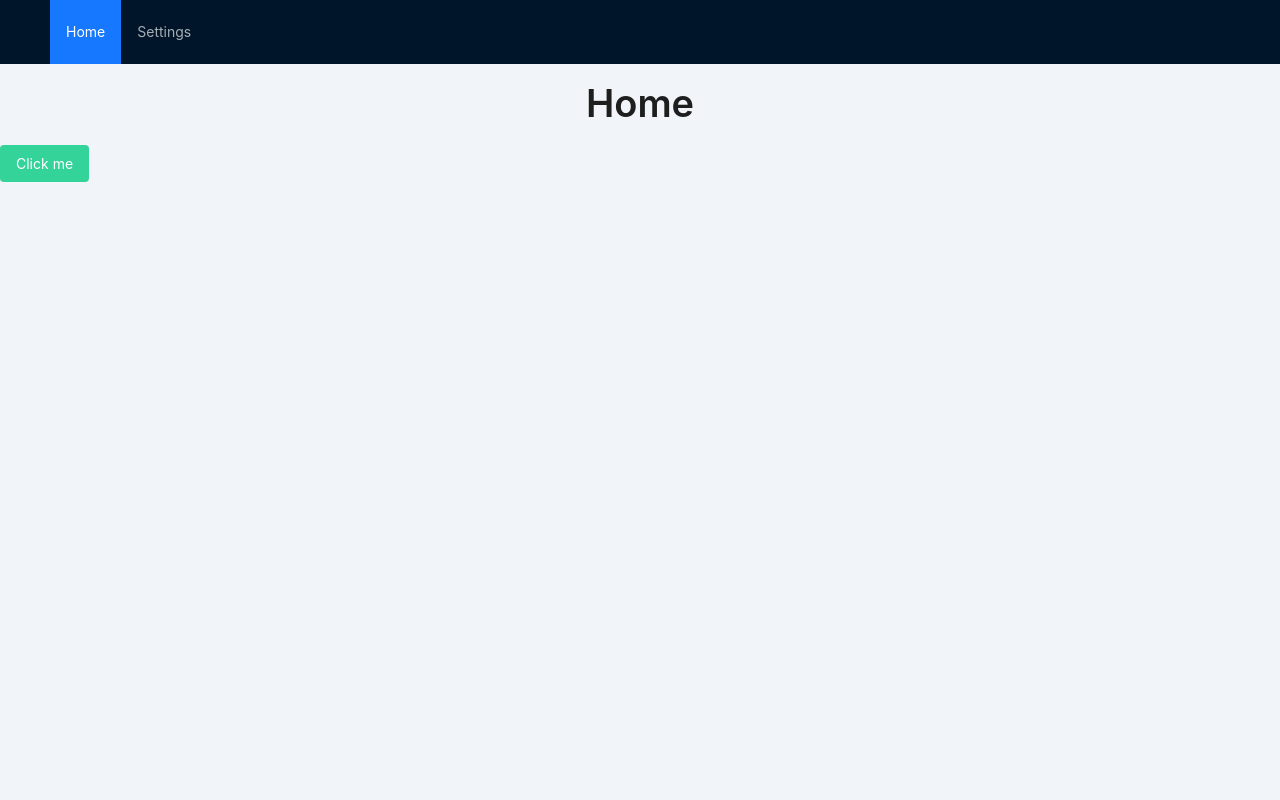
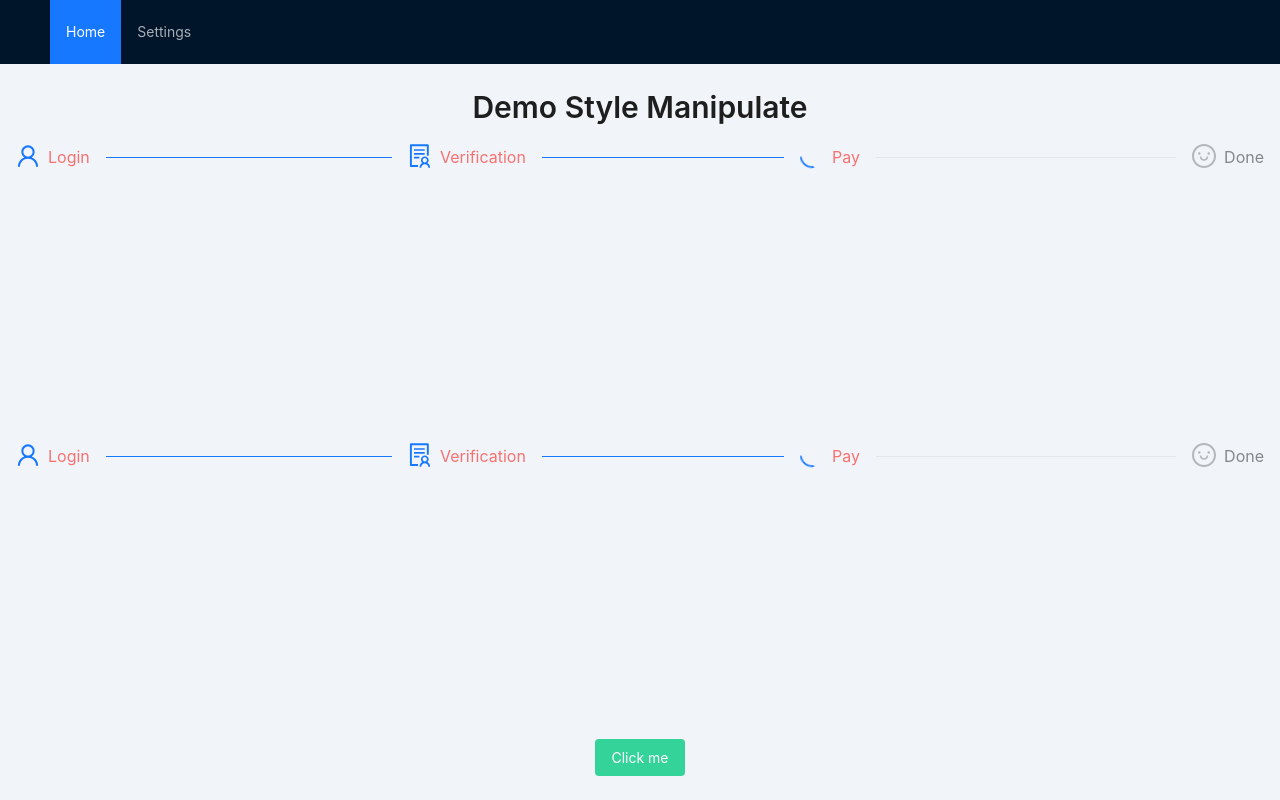
Before and after one commit to tvhoang91/starter-react, a React (Vite) app: page / in a window 1280 px wide. Built offline with nearby package versions, Linux system fonts and the light colour scheme.

Commit message:
demo some css solution

```diff
--- a/src/components/layout/AppLayout.tsx
+++ b/src/components/layout/AppLayout.tsx
@@ -9,7 +9,7 @@ function AppLayout() {
   return (
     <Layout className="h-screen">
       <AppHeader />
-      <Content className="bg-slate-100 py-4">
+      <Content className="bg-slate-100 px-4 py-6">
         <Outlet />
       </Content>
     </Layout>
--- /dev/null
+++ b/src/components/layout/PageContainer.tsx
@@ -0,0 +1,5 @@
+function PageContainer({ children }: { children: React.ReactNode }) {
+  return <div className="flex h-full flex-col items-center">{children}</div>;
+}
+
+export default PageContainer;
--- /dev/null
+++ b/src/components/pages/home/DemoSteps.tsx
@@ -0,0 +1,34 @@
+import { LoadingOutlined, SmileOutlined, SolutionOutlined, UserOutlined } from '@ant-design/icons';
+import { Steps, StepsProps } from 'antd';
+
+function DemoSteps(props: StepsProps) {
+  return (
+    <Steps
+      {...props}
+      items={[
+        {
+          title: 'Login',
+          status: 'finish',
+          icon: <UserOutlined />,
+        },
+        {
+          title: 'Verification',
+          status: 'finish',
+          icon: <SolutionOutlined />,
+        },
+        {
+          title: 'Pay',
+          status: 'process',
+          icon: <LoadingOutlined />,
+        },
+        {
+          title: 'Done',
+          status: 'wait',
+          icon: <SmileOutlined />,
+        },
+      ]}
+    ></Steps>
+  );
+}
+
+export default DemoSteps;
--- /dev/null
+++ b/src/components/pages/home/Home.module.css
@@ -0,0 +1,7 @@
+.homeSteps {
+  :global .ant-steps-item:not(.ant-steps-item-wait) {
+    .ant-steps-item-title {
+      @apply text-red-400 !important;
+    }
+  }
+}
--- a/src/components/pages/home/Home.tsx
+++ b/src/components/pages/home/Home.tsx
@@ -1,13 +1,52 @@
-import { Typography } from 'antd';
+import PageContainer from '@src/components/layout/PageContainer';
+import { ConfigProvider, Typography } from 'antd';
+import clsx from 'clsx';
+import { useState } from 'react';
+
+import DemoSteps from './DemoSteps';
+import classes from './Home.module.css';
 
 const { Title } = Typography;
 
+/**
+ * className tailwindcss
+ * antd ConfigProvider
+ * className css module
+ * clsx library
+ * btn global style
+ */
 function Home() {
+  const [isHightlighted, setIsHightlighted] = useState(false);
+
   return (
-    <>
-      <Title className="text-center">Home</Title>
-      <button className="btn">Click me</button>
-    </>
+    <PageContainer>
+      <Title level={2} className="text-center">
+        Demo Style Manipulate
+      </Title>
+
+      <ConfigProvider
+        theme={{
+          components: {
+            Steps: {
+              colorText: '#f87171',
+            },
+          },
+        }}
+      >
+        <DemoSteps className="flex-1" />
+      </ConfigProvider>
+
+      <DemoSteps className={`flex-1 ${classes.homeSteps}`} />
+
+      <button
+        className={clsx('btn flex-none', {
+          'border-white outline outline-1 outline-offset-2 outline-emerald-600': isHightlighted,
+        })}
+        onClick={() => setIsHightlighted((bool) => !bool)}
+      >
+        Click me
+      </button>
+    </PageContainer>
   );
 }
 
--- /dev/null
+++ b/src/styles/_globalComponents.css
@@ -0,0 +1,4 @@
+.btn {
+  @apply rounded bg-emerald-400 px-4 py-2 text-white;
+  @apply hover:bg-emerald-500;
+}
--- /dev/null
+++ b/src/styles/common/layout.module.css
@@ -0,0 +1,3 @@
+.pageContainer {
+  @apply h-full rounded bg-white;
+}
--- a/src/styles/index.css
+++ b/src/styles/index.css
@@ -2,7 +2,4 @@
 @import 'tailwindcss/components';
 @import 'tailwindcss/utilities';
 
-.btn {
-  @apply rounded bg-emerald-400 px-4 py-2 text-white !important;
-  @apply hover:bg-emerald-500 !important;
-}
+@import './_globalComponents.css';
--- a/vite.config.ts
+++ b/vite.config.ts
@@ -1,7 +1,11 @@
 import react from '@vitejs/plugin-react';
+import path from 'path';
 import { defineConfig } from 'vite';
 
 // https://vitejs.dev/config/
 export default defineConfig({
   plugins: [react()],
+  resolve: {
+    alias: [{ find: '@src', replacement: path.resolve(__dirname, 'src') }],
+  },
 });
```
Also changed, not shown: package.json (+5 -2 lines), tsconfig.json (+6 -1 lines), 1 other file (tests, documents, lock files or other folders).
